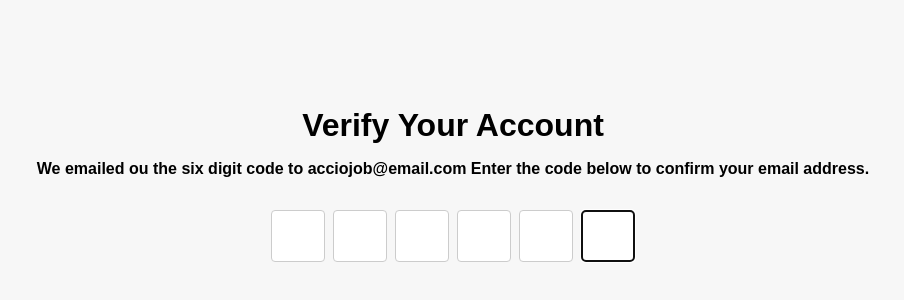
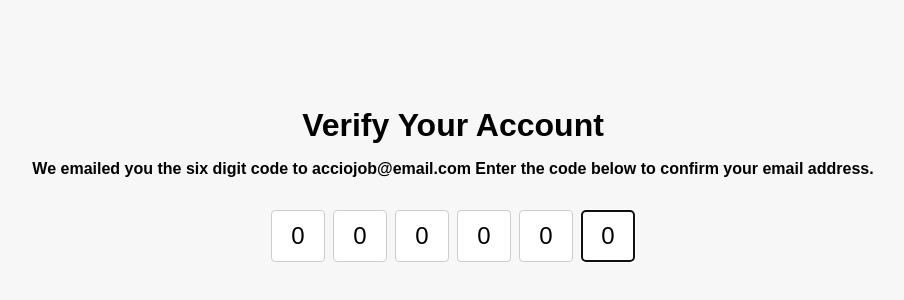
Before and after one commit to acciojob/OTP-M74-dot, a website: page main.html in a window 1280 px wide. Shown: the part 226-526 px from the top of the page, without its empty margins (187-1091 px from the left). Drawn offline with Linux system fonts and the light colour scheme.

Commit message:
created a submission

```diff
--- a/main.html
+++ b/main.html
@@ -10,14 +10,14 @@
 	<!-- the entire body must be written by student -->
 	<div class="container">
 		<h1 id="verification_heading">Verify Your Account</h1>
-		<h3 id="verification_subtext">We emailed ou the six digit code to acciojob@email.com Enter the code below to confirm your email address.</h3>
+		<h3 id="verification_subtext">We emailed you the six digit code to acciojob@email.com Enter the code below to confirm your email address.</h3>
 		<div class="code-container">
-            <input type="text" id="code-1" class="code" maxlength="1" />
-            <input type="text" id="code-2" class="code" maxlength="1" />
-            <input type="text" id="code-3" class="code" maxlength="1" />
-            <input type="text" id="code-4" class="code" maxlength="1" />
-            <input type="text" id="code-5" class="code" maxlength="1" />
-            <input type="text" id="code-6" class="code" maxlength="1" />
+            <input type="text" id="code-1" class="code" value="0" />
+            <input type="text" id="code-2" class="code" value="0" />
+            <input type="text" id="code-3" class="code"  value="0" />
+            <input type="text" id="code-4" class="code" value="0" />
+            <input type="text" id="code-5" class="code" value="0" />
+            <input type="text" id="code-6" class="code" value="0" />
         </div>
 	</div>
     <script type="text/javascript" src="./script.js">
```
